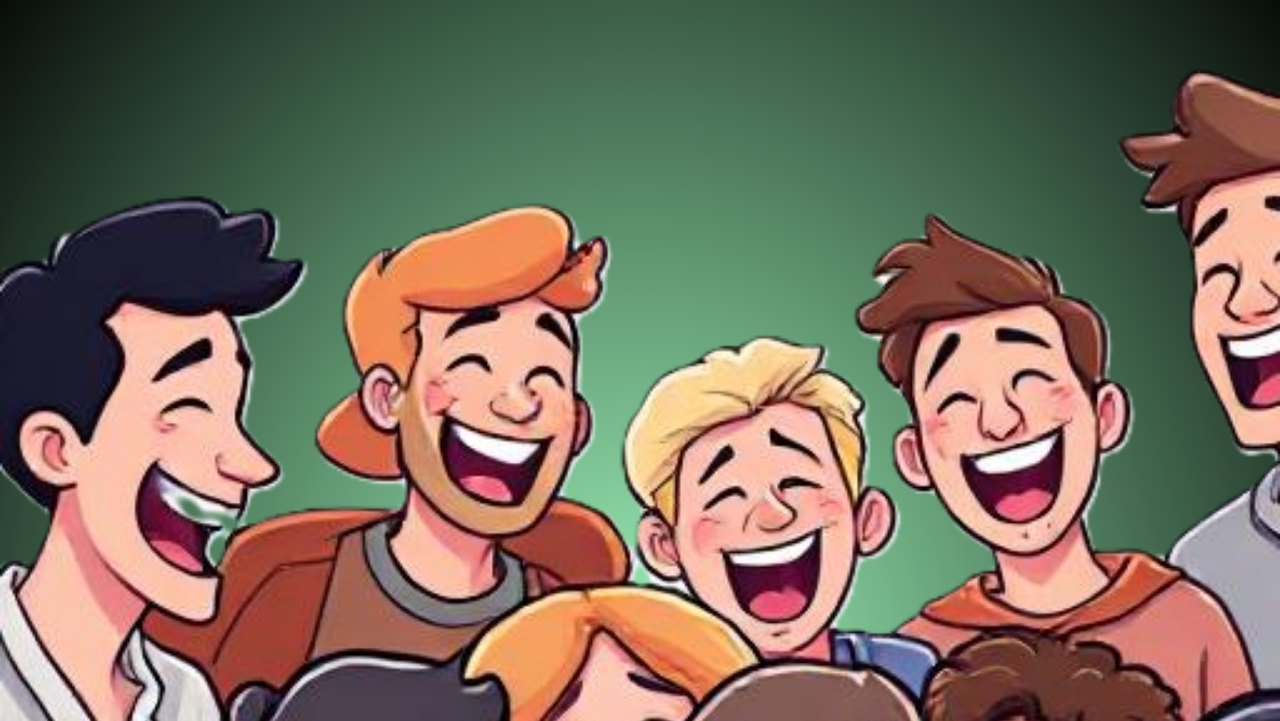
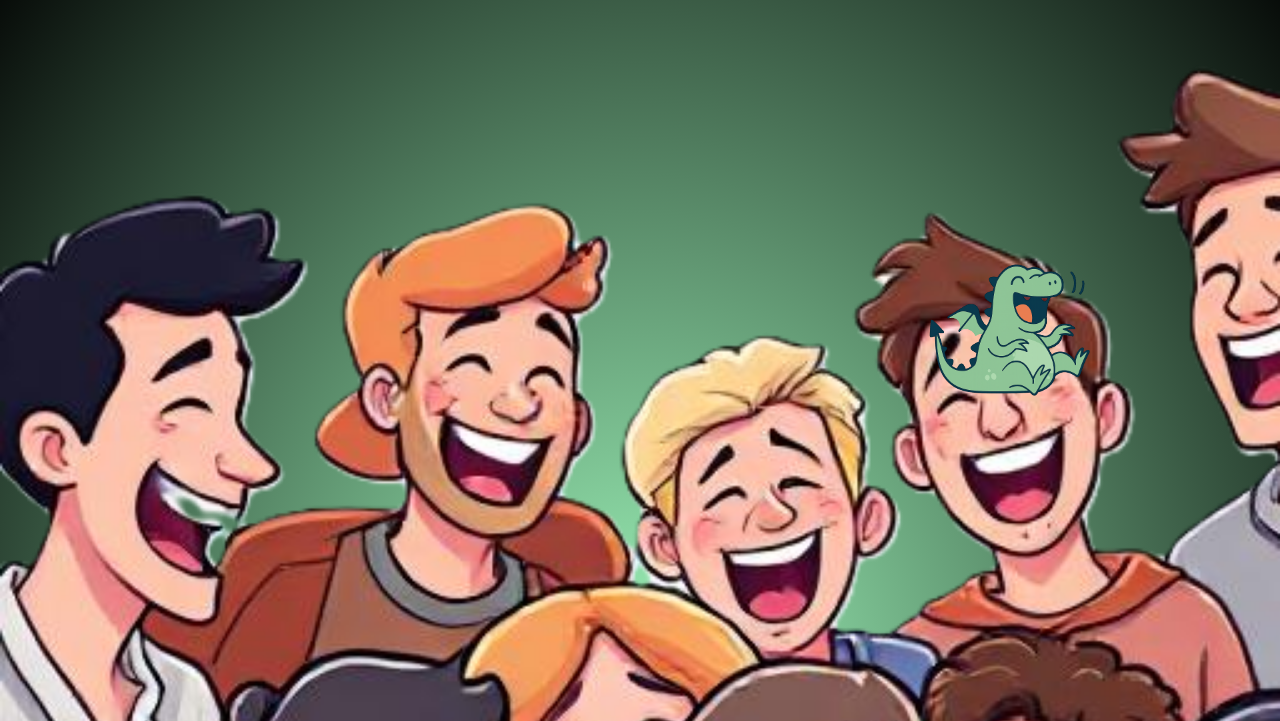
Before and after one commit to hemingus/js-api-3, a plain HTML site: page index.html in a window 1280 px wide. Shown: the part 79-800 px from the top of the page. Drawn offline with Linux system fonts and the light colour scheme.

Commit message:
changed ghost to dragong

```diff
--- a/index.html
+++ b/index.html
@@ -26,8 +26,6 @@
         <div class="joke-container" id="jokeContainer"></div>
     </main>
 
-    <div class="ghost">
-        <div class="eyes"></div>
-    </div>
+    <img class="laughing-dragon" src="./assets/images/laughing-dragon.png">
 </body>
 </html>
```
